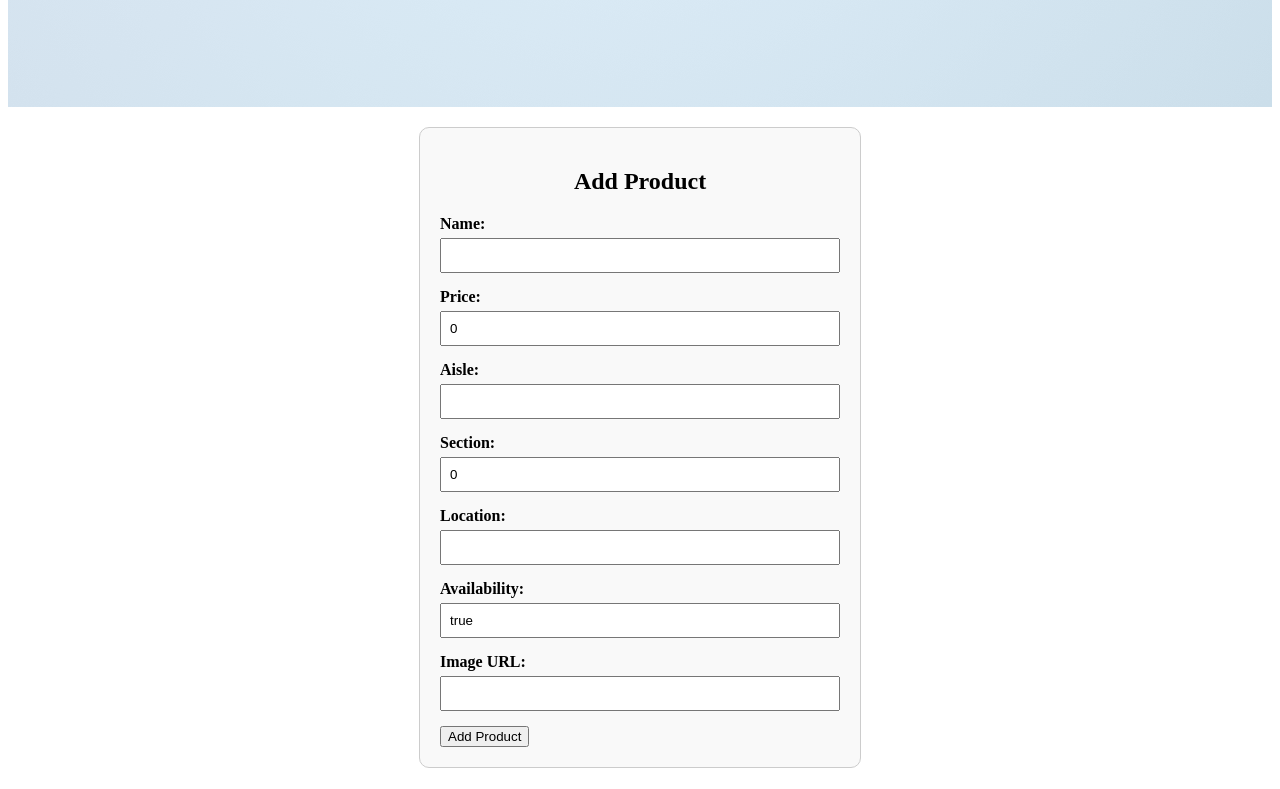
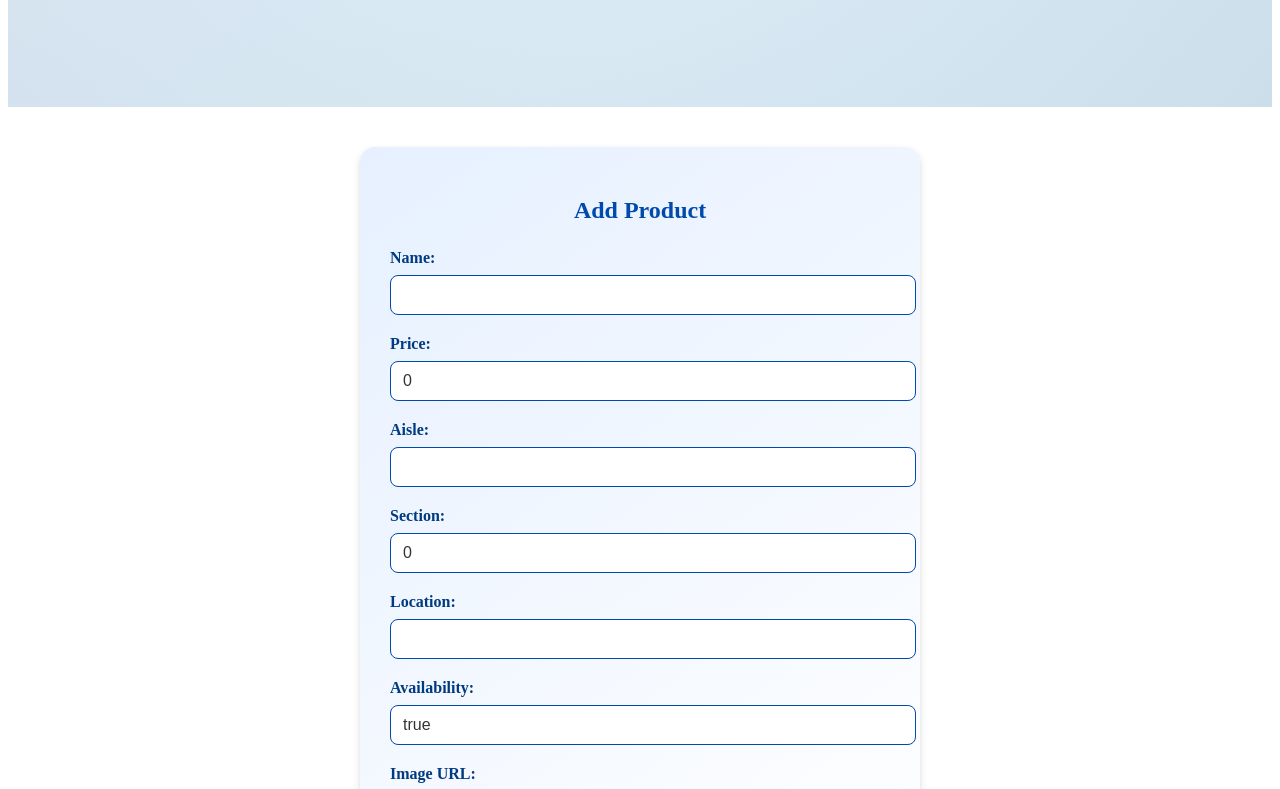
Before and after one commit to adhavan18/murugan-stores, a React (Vite) app in the folder frontend/: page / in a window 1280 px wide. Shown: the part 900-1689 px from the top of the page. Built offline with nearby package versions, Linux system fonts and the light colour scheme; no server answers.

Commit message:
Update AddProduct.css

```diff
--- a/frontend/src/AddProduct.css
+++ b/frontend/src/AddProduct.css
@@ -1,30 +1,66 @@
-/* AddProduct Form */
 .add-product-form {
-    max-width: 400px;
-    margin: 20px auto;
-    padding: 20px;
-    border: 1px solid #ccc;
-    border-radius: 10px;
-    background: #f9f9f9;
+  max-width: 500px;
+  margin: 40px auto;
+  padding: 30px;
+  background: linear-gradient(145deg, #e6f0ff, #ffffff);
+  box-shadow: 0px 4px 10px rgba(0, 0, 0, 0.1), 0px 2px 4px rgba(0, 0, 0, 0.06);
+  border-radius: 15px;
+  transition: transform 0.3s ease, box-shadow 0.3s ease;
+}
+
+.add-product-form:hover {
+  transform: scale(1.02);
+  box-shadow: 0px 6px 20px rgba(0, 0, 0, 0.15);
 }
 
 .add-product-form h2 {
-    margin-bottom: 20px;
+  margin-bottom: 25px;
   text-align: center;
+  font-size: 24px;
+  color: #004aad;
 }
 
 .add-product-form .form-group {
-    margin-bottom: 15px;
+  margin-bottom: 20px;
 }
 
 .add-product-form label {
   display: block;
-    font-weight: bold;
-    margin-bottom: 5px;
+  font-weight: 600;
+  margin-bottom: 8px;
+  color: #003a80;
 }
 
 .add-product-form input {
   width: 100%;
-    padding: 8px;
-    box-sizing: border-box;
+  padding: 10px 12px;
+  border: 1px solid #004aad;
+  border-radius: 8px;
+  font-size: 16px;
+  color: #333;
+  transition: border-color 0.3s ease, box-shadow 0.3s ease;
 }
+
+.add-product-form input:focus {
+  border-color: #007bff;
+  box-shadow: 0 0 6px rgba(0, 123, 255, 0.5);
+  outline: none;
+}
+
+.submit-button {
+  width: 100%;
+  padding: 12px;
+  background-color: #004aad;
+  color: #ffffff;
+  font-size: 18px;
+  font-weight: bold;
+  border: none;
+  border-radius: 8px;
+  cursor: pointer;
+  transition: background-color 0.3s ease, box-shadow 0.3s ease;
+}
+
+.submit-button:hover {
+  background-color: #003a80;
+  box-shadow: 0 4px 8px rgba(0, 0, 0, 0.2);
+}
```
Lines whose indentation alone changed are shown as unchanged.
